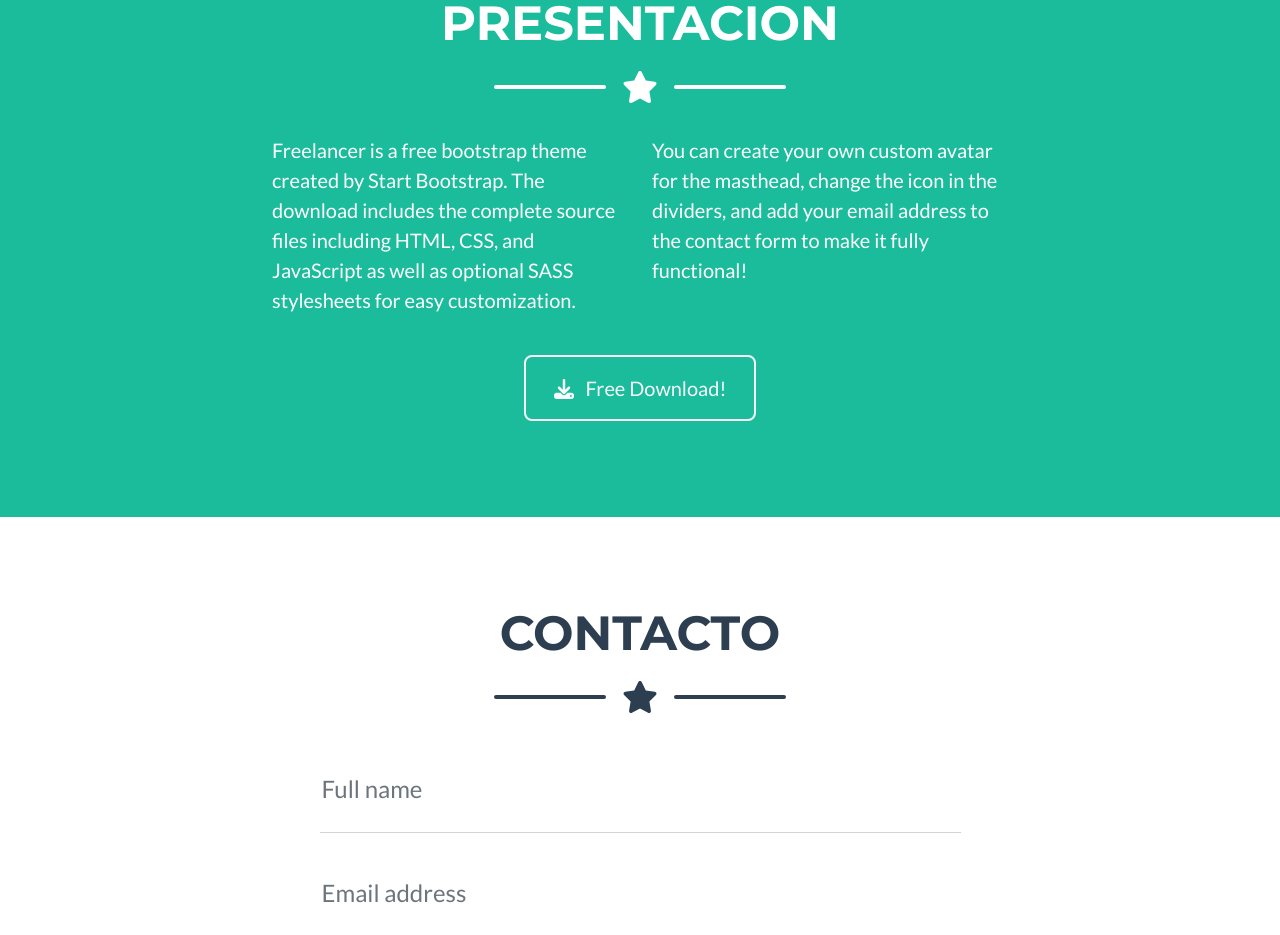
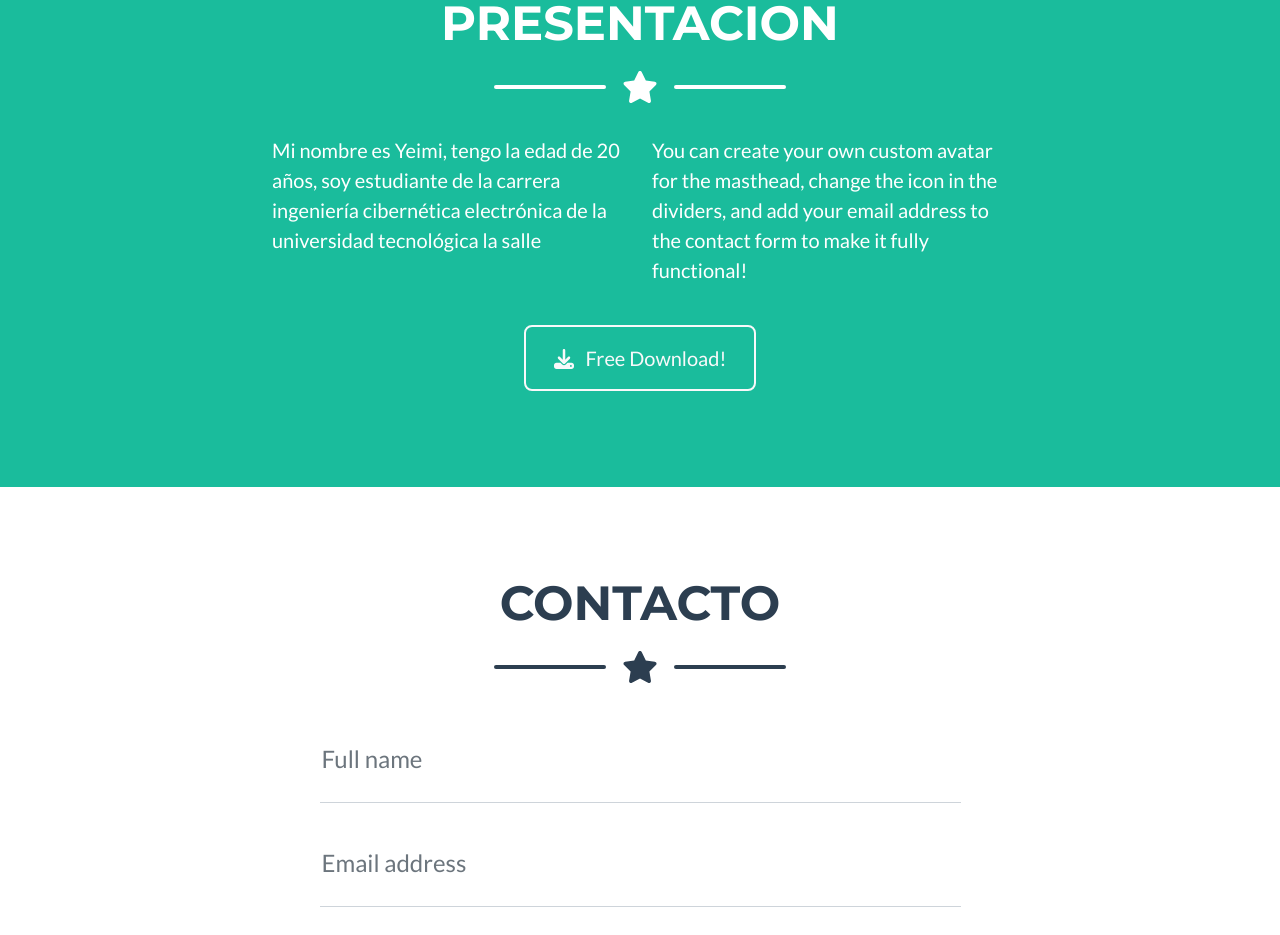
Before and after one commit to yeimi-g/portafolio, a plain HTML site: page portafolio/index.html in a window 1280 px wide. Shown: the part 1888-2823 px from the top of the page. Drawn offline with nearby package versions, Linux system fonts and the light colour scheme.

Commit message:
cambio de presentacion

```diff
--- a/portafolio/index.html
+++ b/portafolio/index.html
@@ -115,7 +115,7 @@
                 </div>
                 <!-- About Section Content-->
                 <div class="row">
-                    <div class="col-lg-4 ms-auto"><p class="lead">Freelancer is a free bootstrap theme created by Start Bootstrap. The download includes the complete source files including HTML, CSS, and JavaScript as well as optional SASS stylesheets for easy customization.</p></div>
+                    <div class="col-lg-4 ms-auto"><p class="lead">Mi nombre es Yeimi, tengo la edad de 20 años, soy estudiante de la carrera ingeniería cibernética electrónica de la universidad tecnológica la salle </p></div>
                     <div class="col-lg-4 me-auto"><p class="lead">You can create your own custom avatar for the masthead, change the icon in the dividers, and add your email address to the contact form to make it fully functional!</p></div>
                 </div>
                 <!-- About Section Button-->
```
